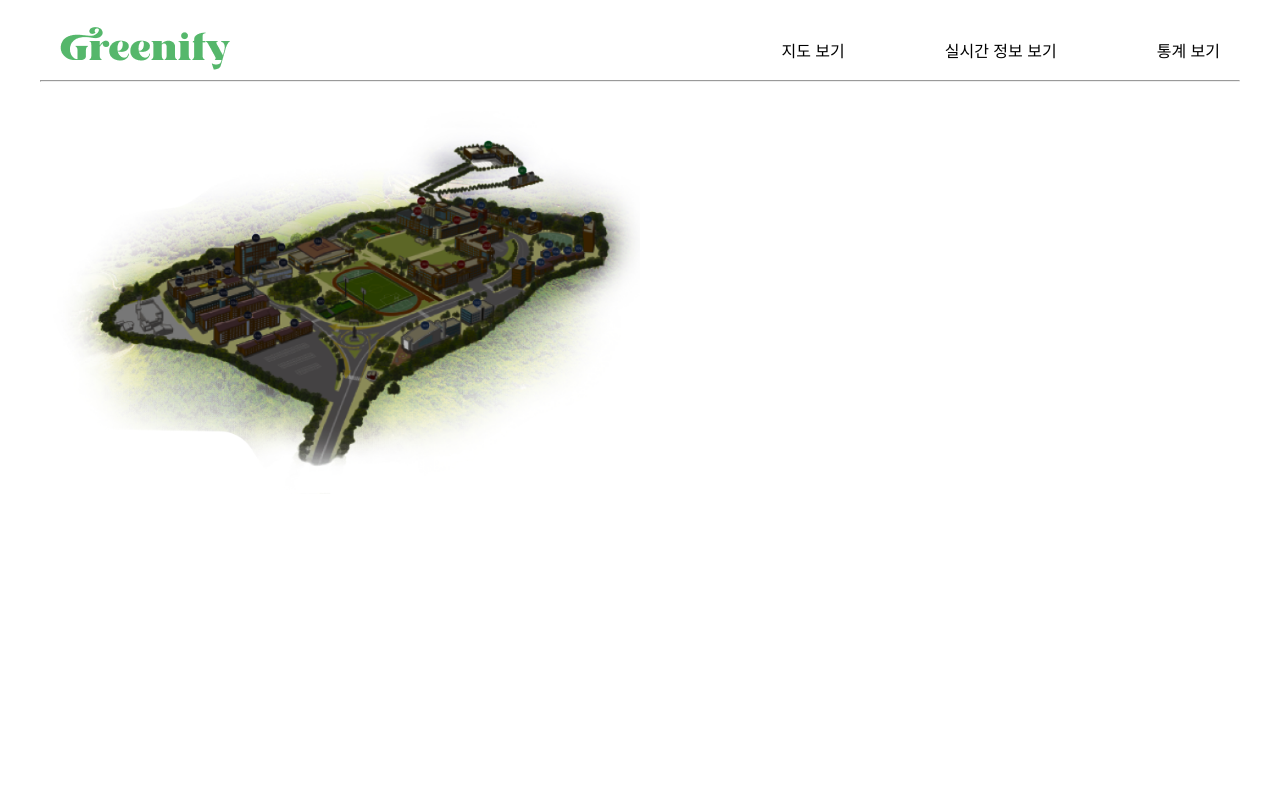
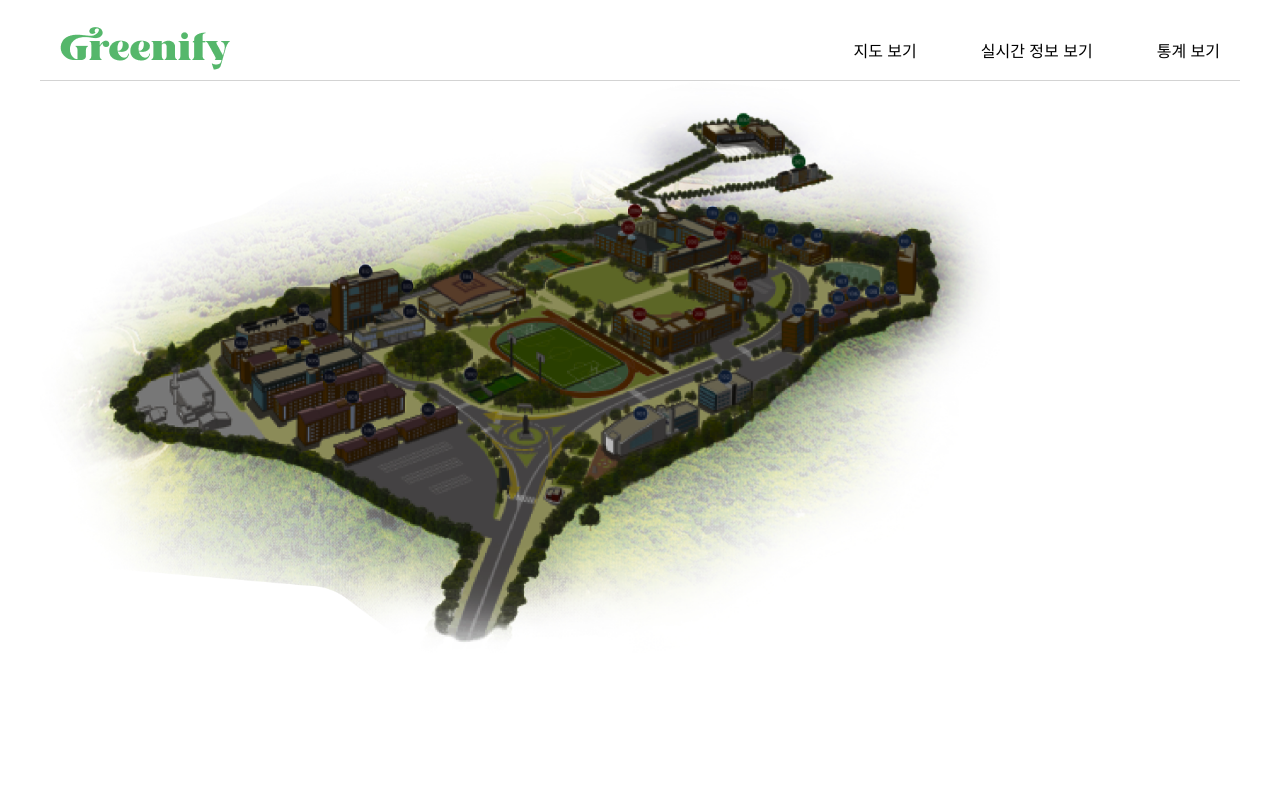
Before and after one commit to dmsvk0217/micro_measurable_client, a React (Create React App) app in the folder client/: page / in a window 1280 px wide. Shown: the top 800 px of the page. Built offline with nearby package versions, Linux system fonts and the light colour scheme.

Commit message:
사진 크기 조정

```diff
--- a/client/src/App.css
+++ b/client/src/App.css
@@ -1,11 +1,14 @@
 /* App.css */
 .main-content {
   /* ✅ navigationbar hgith+margin 수정 필요 */
-  min-height: calc(100vh - 100px);
-  padding: 20px 40px;
+  min-height: calc(100vh - 80px);
+  padding: 0px 40px;
 }
 
 
 hr{
+  border: none; /* 기존 테두리 제거 */
+  height: 1px; /* 선의 두께 */
+  background-color: #d3d3d3; /* 연한 회색 */
   margin: 0 40px 0 40px;
 }
--- a/client/src/components/NavigationBar/NavigationBar.css
+++ b/client/src/components/NavigationBar/NavigationBar.css
@@ -9,6 +9,7 @@
     height: 60px;
 }
 
+
 .nav-links {
     list-style-type: none;
     display: flex;
@@ -19,7 +20,7 @@
 
 .nav-links li {
     /* display: inline; */
-    margin-left: 100px;
+    margin-left: 5vw;
 }
 
 
--- a/client/src/components/NavigationBar/NavigationBar.js
+++ b/client/src/components/NavigationBar/NavigationBar.js
@@ -3,8 +3,6 @@ import { Link } from 'react-router-dom';
 import './NavigationBar.css'
 
 function NavigationBar(){
-
-
     return (
         <nav className="navbar">
             <div className="navbar-logo">
--- a/client/src/pages/MapView/MapView.css
+++ b/client/src/pages/MapView/MapView.css
@@ -1,3 +1,3 @@
 .map{
-    width: 50%;
+    width: 80%;
 }
```
Also changed, not shown: client/public/img/map.png.
